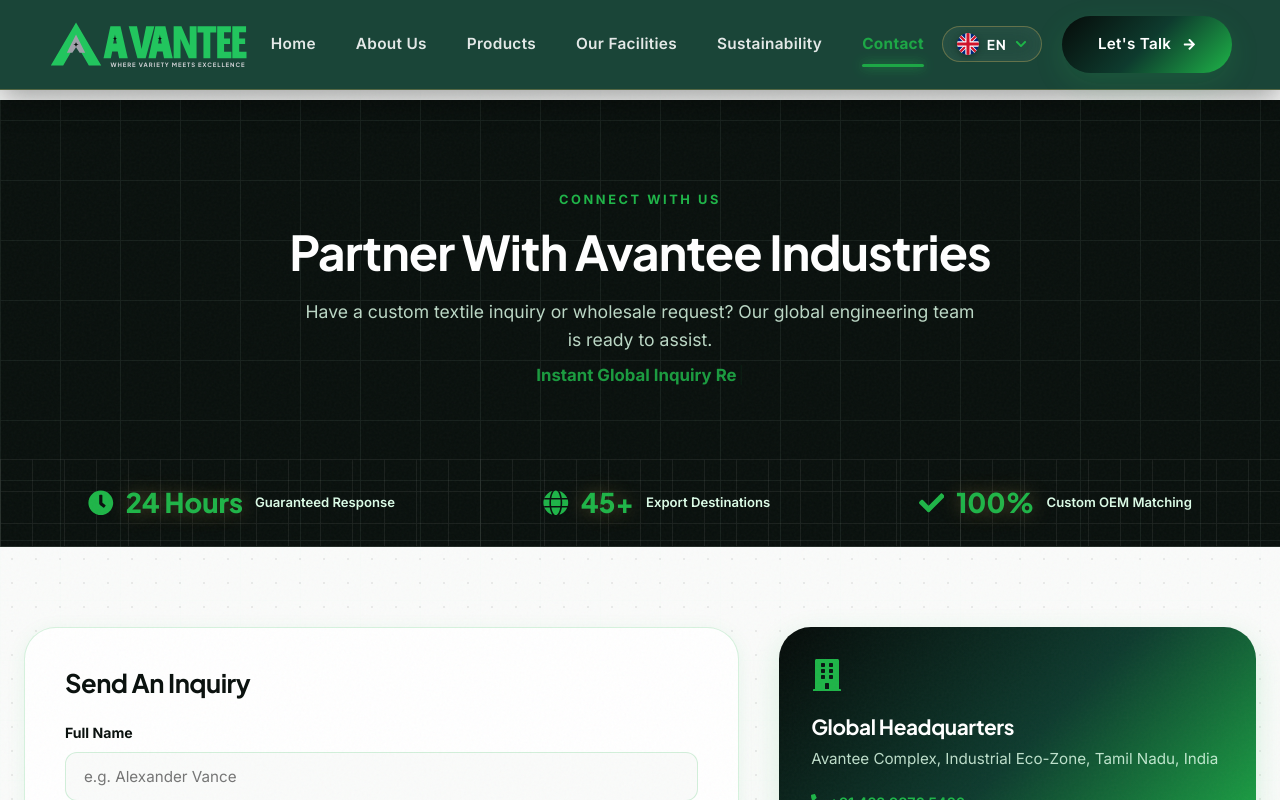
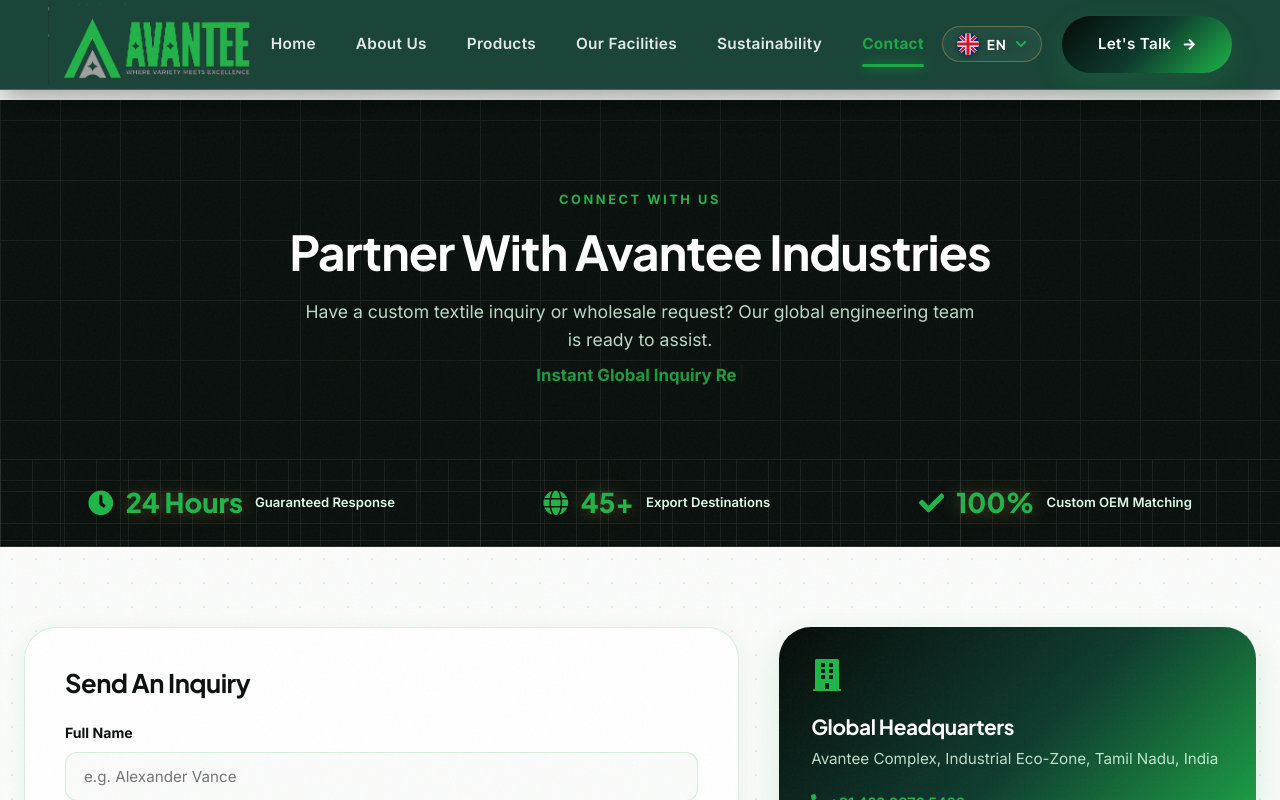
Before and after one commit to Deeksha192006/avantee, a React (Vite) app: page /contact in a window 1280 px wide. Shown: the top 800 px of the page. Built offline with nearby package versions, Linux system fonts and the light colour scheme.

Commit message:
Update logo to transparent official logo across loading and website pages

```diff
--- a/src/components/Common/AvanteeLogo.jsx
+++ b/src/components/Common/AvanteeLogo.jsx
@@ -1,107 +1,34 @@
 import React from 'react';
 
-export const AvanteeLogo = ({ width = 210, height, showTagline = true, className = '' }) => {
-  // SVG aspect ratio 445x120 => height is 26.96% of width if height is not explicitly passed
-  const calcHeight = height || Math.round((width * 120) / 445);
-
+export const AvanteeLogo = ({ width = 210, height, className = '' }) => {
   return (
-    <svg
-      width={width}
-      height={calcHeight}
-      viewBox="0 0 445 120"
-      fill="none"
-      xmlns="http://www.w3.org/2000/svg"
+    <img
+      src="/images/avantee_official_logo.png"
+      alt="Avantee - Where Variety Meets Excellence"
+      style={{
+        width: width ? `${width}px` : 'auto',
+        height: height ? `${height}px` : 'auto',
+        objectFit: 'contain',
+        display: 'block',
+        maxWidth: '100%',
+      }}
       className={className}
-    >
-      {/* Outer Green Apex Chevron "A" */}
-      <path
-        d="M60 12L115 106H88L60 58L32 106H5L60 12Z"
-        fill="#22C55E"
-      />
-
-      {/* Inner Silver Chevron "A" */}
-      <path
-        d="M60 38L80 78H68L60 66L52 78H40L60 38Z"
-        fill="#A1A1AA"
-      />
-
-      {/* Center Sparkle Star in Inner Chevron */}
-      <path
-        d="M60 54C60 57.5 57.5 60 54 60C57.5 60 60 62.5 60 66C60 62.5 62.5 60 66 60C62.5 60 60 57.5 60 54Z"
-        fill="#09100D"
-      />
-
-      {/* Text "AVANTEE" */}
-      <g fill="#22C55E">
-        {/* A 1 */}
-        <path d="M135 20H157L173 90H154L151 75H139L136 90H120L135 20ZM145 38L141 58H149L145 38Z" />
-        {/* Star Sparkle in A 1 Counter */}
-        <path d="M145 42C145 45 143 47 140 47C143 47 145 49 145 52C145 49 147 47 150 47C147 47 145 45 145 42Z" fill="#09100D" />
-
-        {/* V */}
-        <path d="M175 20H193L203 70L213 20H231 L212 90H194L175 20Z" />
-
-        {/* A 2 */}
-        <path d="M233 20H255L271 90H252L249 75H237L234 90H218L233 20ZM243 38L239 58H247L243 38Z" />
-        {/* Star Sparkle in A 2 Counter */}
-        <path d="M243 42C243 45 241 47 238 47C241 47 243 49 243 52C243 49 245 47 248 47C245 47 243 45 243 42Z" fill="#09100D" />
-
-        {/* N */}
-        <path d="M273 20H290L308 62V20H323V90H306L288 48V90H273V20Z" />
-
-        {/* T */}
-        <path d="M325 20H366V34H353V90H338V34H325V20Z" />
-
-        {/* E 1 */}
-        <path d="M368 20H398V33H383V47H396V59H383V76H399V90H368V20Z" />
-
-        {/* E 2 */}
-        <path d="M401 20H431V33H416V47H429V59H416V76H432V90H401V20Z" />
-      </g>
-
-      {/* Tagline "WHERE VARIETY MEETS EXCELLENCE" */}
-      {showTagline && (
-        <text
-          x="135"
-          y="108"
-          fill="#D4D4D8"
-          fontSize="13"
-          fontFamily="'Plus Jakarta Sans', 'Inter', sans-serif"
-          fontWeight="700"
-          letterSpacing="2.1"
-        >
-          WHERE VARIETY MEETS EXCELLENCE
-        </text>
-      )}
-    </svg>
+    />
   );
 };
 
 export const AvanteeLogoMark = ({ size = 44, className = '' }) => {
   return (
-    <svg
-      width={size}
-      height={size}
-      viewBox="0 0 120 120"
-      fill="none"
-      xmlns="http://www.w3.org/2000/svg"
+    <img
+      src="/images/avantee_official_logo.png"
+      alt="Avantee Logo"
+      style={{
+        width: `${size}px`,
+        height: 'auto',
+        objectFit: 'contain',
+        display: 'block',
+      }}
       className={className}
-    >
-      {/* Outer Green Apex Chevron "A" */}
-      <path
-        d="M60 10L115 110H85L60 60L35 110H5L60 10Z"
-        fill="#22C55E"
-      />
-      {/* Inner Silver Chevron "A" */}
-      <path
-        d="M60 40L80 82H68L60 68L52 82H40L60 40Z"
-        fill="#E4E4E7"
-      />
-      {/* Center Sparkle Star */}
-      <path
-        d="M60 56C60 60 56 63 52 63C56 63 60 66 60 70C60 66 64 63 68 63C64 63 60 60 60 56Z"
-        fill="#09100D"
-      />
-    </svg>
+    />
   );
 };
--- a/src/components/Common/Preloader.jsx
+++ b/src/components/Common/Preloader.jsx
@@ -2,7 +2,7 @@
 import { motion } from 'framer-motion';
 import styles from './Preloader.module.css';
 
-import { AvanteeLogoMark } from './AvanteeLogo';
+import { AvanteeLogo } from './AvanteeLogo';
 
 export const Preloader = ({ onComplete }) => {
   const [progress, setProgress] = useState(0);
@@ -33,48 +33,15 @@
       transition={{ duration: 0.8, ease: [0.76, 0, 0.24, 1] }}
     >
       <div className={styles.loaderContent}>
-        {/* Animated Brand Emblem */}
+        {/* Exact User-Provided Logo Image */}
         <motion.div
-          className={styles.logoBadgeWrapper}
-          initial={{ scale: 0.8, opacity: 0 }}
+          className={styles.logoWrapper}
+          initial={{ scale: 0.88, opacity: 0 }}
           animate={{ scale: 1, opacity: 1 }}
           transition={{ duration: 0.6 }}
         >
-          <div className={styles.emblemCircle}>
-            <svg viewBox="0 0 100 100" className={styles.svgCircle}>
-              <circle
-                cx="50"
-                cy="50"
-                r="45"
-                className={styles.bgCircle}
-              />
-              <circle
-                cx="50"
-                cy="50"
-                r="45"
-                className={styles.progressCircle}
-                style={{
-                  strokeDashoffset: 283 - (283 * progress) / 100,
-                }}
-              />
-            </svg>
-            <div className={styles.logoLetter}>
-              <AvanteeLogoMark size={54} />
-            </div>
-          </div>
+          <AvanteeLogo width={360} />
         </motion.div>
-
-        {/* Corporate Title & Tagline */}
-        <motion.h1
-          className={styles.brandTitle}
-          initial={{ y: 20, opacity: 0 }}
-          animate={{ y: 0, opacity: 1 }}
-          transition={{ delay: 0.2 }}
-        >
-          AVANTEE
-        </motion.h1>
-
-        <p className={styles.subtitle}>WHERE VARIETY MEETS EXCELLENCE</p>
 
         {/* Counter Percentage */}
         <div className={styles.progressContainer}>
--- a/src/components/Common/Preloader.module.css
+++ b/src/components/Common/Preloader.module.css
@@ -17,80 +17,23 @@
   flex-direction: column;
   align-items: center;
   text-align: center;
-  max-width: 400px;
+  max-width: 440px;
   padding: 20px;
 }
 
-.logoBadgeWrapper {
-  margin-bottom: 24px;
-  position: relative;
-}
-
-.emblemCircle {
-  position: relative;
-  width: 110px;
-  height: 110px;
+.logoWrapper {
+  margin-bottom: 36px;
   display: flex;
+  justify-content: center;
   align-items: center;
-  justify-content: center;
-}
-
-.svgCircle {
-  position: absolute;
-  width: 100%;
-  height: 100%;
-  transform: rotate(-90deg);
-}
-
-.bgCircle {
-  fill: none;
-  stroke: rgba(221, 245, 229, 0.1);
-  stroke-width: 4;
-}
-
-.progressCircle {
-  fill: none;
-  stroke: url(#goldGradient);
-  stroke: var(--gold-primary);
-  stroke-width: 4;
-  stroke-dasharray: 283;
-  stroke-linecap: round;
-  transition: stroke-dashoffset 0.1s linear;
-}
-
-.logoLetter {
-  font-family: var(--font-heading);
-  font-size: 2.8rem;
-  font-weight: 800;
-  color: var(--gold-primary);
-  text-shadow: 0 0 20px rgba(217, 182, 93, 0.5);
-}
-
-.brandTitle {
-  font-size: 1.8rem;
-  font-weight: 800;
-  letter-spacing: 0.15em;
-  color: var(--color-emerald-bright);
-  margin-bottom: 6px;
-}
-
-.goldText {
-  color: var(--color-emerald-bright);
-}
-
-.subtitle {
-  font-size: 0.75rem;
-  letter-spacing: 0.25em;
-  color: #D4D4D8;
-  opacity: 0.9;
-  margin-bottom: 32px;
 }
 
 .progressContainer {
-  width: 260px;
+  width: 280px;
   display: flex;
   flex-direction: column;
-  gap: 10px;
+  align-items: center;
+  gap: 12px;
 }
 
 .progressBarTrack {
@@ -103,7 +46,7 @@
 
 .progressBarFill {
   height: 100%;
-  background: linear-gradient(90deg, var(--color-emerald) 0%, var(--gold-primary) 100%);
+  background: linear-gradient(90deg, var(--color-emerald) 0%, #22C55E 100%);
   border-radius: 4px;
   transition: width 0.1s linear;
 }
@@ -112,5 +55,6 @@
   font-family: var(--font-heading);
   font-weight: 700;
   font-size: 1.1rem;
-  color: var(--gold-primary);
+  color: var(--color-emerald-bright, #22C55E);
+  letter-spacing: 0.05em;
 }
```
Also changed, not shown: public/images/avantee_official_logo.png (added).
